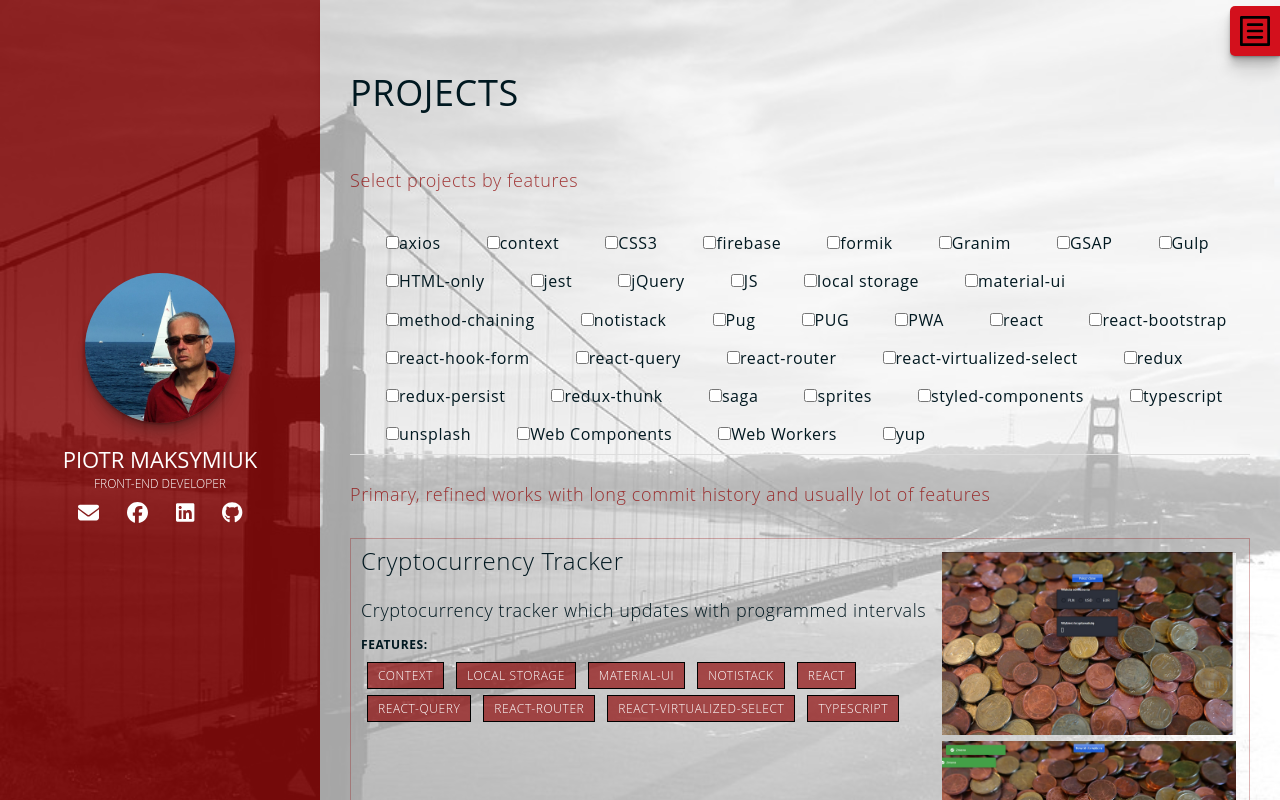
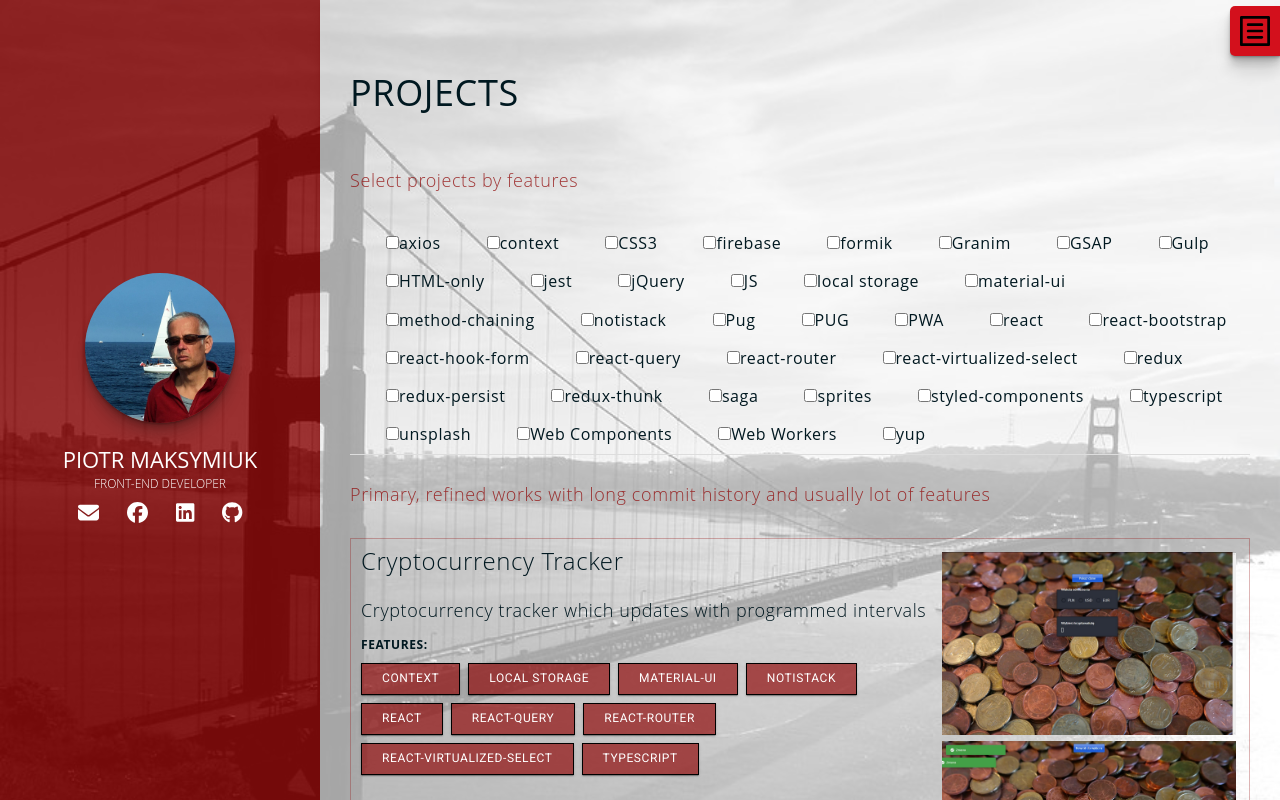
Before and after one commit to Kiszuriwalilibori/PortfolioNext, a Next.js app: page /projects in a window 1280 px wide. Built offline with nearby package versions, Linux system fonts and the light colour scheme.

Commit message:
MUI installed, Chips and Buttons appplied

```diff
--- a/package.json
+++ b/package.json
@@ -9,10 +9,13 @@
         "lint": "next lint"
     },
     "dependencies": {
+        "@emotion/react": "^11.11.0",
+        "@emotion/styled": "^11.11.0",
         "@fortawesome/fontawesome-svg-core": "^6.3.0",
         "@fortawesome/free-brands-svg-icons": "^6.3.0",
         "@fortawesome/free-solid-svg-icons": "^6.3.0",
         "@fortawesome/react-fontawesome": "^0.2.0",
+        "@mui/material": "^5.13.3",
         "@next/font": "13.1.1",
         "@types/node": "18.11.18",
         "@types/react": "18.0.26",
--- a/pages/_app.tsx
+++ b/pages/_app.tsx
@@ -1,5 +1,6 @@
 import "../styles/style.css";
-
+import { ThemeProvider } from "@mui/material/styles";
+import theme from "../src/themes/theme";
 import { ViewportProvider } from "../contexts/ViewPortProvider";
 import { MenuVisibilityContextProvider } from "../contexts/MenuVisibilityProvider";
 import type { AppProps } from "next/app";
@@ -8,7 +9,11 @@ import AppWithLayouts from "./app-with-layouts";
 export default function App({ Component, pageProps }: AppProps) {
     return (
         <ViewportProvider>
-            <MenuVisibilityContextProvider>{AppWithLayouts({ Component, pageProps })}</MenuVisibilityContextProvider>
+            <ThemeProvider theme={theme}>
+                <MenuVisibilityContextProvider>
+                    {AppWithLayouts({ Component, pageProps })}
+                </MenuVisibilityContextProvider>
+            </ThemeProvider>
         </ViewportProvider>
     );
 }
--- /dev/null
+++ b/src/components/projects/morebutton.tsx
@@ -0,0 +1,21 @@
+import Button from "@mui/material/Button";
+import Box from "@mui/material/Box";
+import Link from "next/link";
+import { MoreButtonContainer, MoreButtonStyled } from "../../../styles/styled";
+
+interface Props {
+    title: string;
+}
+
+export default function MoreButton(props: Props) {
+    const { title } = props;
+    return (
+        <MoreButtonContainer>
+            <MoreButtonStyled variant="contained" color="primary">
+                <Link href={`/projects/${title}`}>
+                    <Box component="span">Details</Box>
+                </Link>
+            </MoreButtonStyled>
+        </MoreButtonContainer>
+    );
+}
--- a/src/components/projects/project.tsx
+++ b/src/components/projects/project.tsx
@@ -4,6 +4,9 @@ import Link from "next/link";
 
 import { useId } from "react";
 import { Project } from "../../../types";
+import { Button, Chip } from "@mui/material";
+import { ChipsContainer } from "../../../styles/styled";
+import MoreButton from "./morebutton";
 
 interface Props {
     projectData: Project;
@@ -20,20 +23,17 @@ const Project = (props: Props) => {
 
     return (
         <article className="project">
-            <Link href={`/projects/${title}`} className="project__more">
-                Details
-            </Link>
+            <MoreButton title={title} />
             <div>
                 <h5 className="project__title">{title}</h5>
                 <h6 className="project__subtitle">{description}</h6>
                 <h6 className="project__features-header">Features: </h6>
-                <ul className="project__features-list features-list">
+
+                <ChipsContainer>
                     {sortedFeatures.map(feature => (
-                        <li className="features-list__item" key={`${ID}--${feature}`}>
-                            {feature}
-                        </li>
+                        <Chip label={feature} key={`${ID}--${feature}`} component="li" />
                     ))}
-                </ul>
+                </ChipsContainer>
             </div>
             {slides && !isEmpty(slides) && (
                 <div className="project__slides">
--- /dev/null
+++ b/src/themes/constans.ts
@@ -0,0 +1,4 @@
+export const COLOR_RED_SUBDUED_DARKER = "rgba(145, 13, 13, 0.8)";
+export const COLOR_RED_SUBDUED = "rgba(145, 13, 13, 0.7)";
+export const COLOR_RED_SUBDUED_LIGHTER = "rgba(145, 13, 13, 0.3)";
+export const COLOR_RED_VIVID = "#d3101c";
--- /dev/null
+++ b/src/themes/theme.ts
@@ -0,0 +1,36 @@
+import { createTheme } from "@mui/material";
+
+import { COLOR_RED_SUBDUED_DARKER, COLOR_RED_SUBDUED_LIGHTER, COLOR_RED_SUBDUED, COLOR_RED_VIVID } from "./constans";
+
+let theme = createTheme({
+    palette: {
+        primary: {
+            main: COLOR_RED_SUBDUED,
+            dark: COLOR_RED_VIVID,
+            light: COLOR_RED_SUBDUED_LIGHTER,
+        },
+    },
+});
+
+theme = createTheme(theme, {
+    components: {
+        MuiChip: {
+            styleOverrides: {
+                root: {
+                    backgroundColor: theme.palette.primary.main,
+                    display: "inline-flex",
+                    color: theme.palette.common.white,
+                    padding: theme.spacing(0.5, 1),
+                    border: `1px solid ${theme.palette.common.black}`,
+                    fontSize: "12px",
+                    textTransform: "uppercase",
+                    borderRadius: "0",
+                    boxShadow: theme.shadows[1],
+                },
+            },
+        },
+    },
+});
+export default theme;
+
+// todo są akurat trzy wersje czerwonego rózniące sie nasyceniem i trzy wersje border, zrobi z tego constans
--- a/styles/pages/_projects.scss
+++ b/styles/pages/_projects.scss
@@ -46,28 +46,28 @@
                 flex-direction: row;
                 justify-content: space-between;
                 position: relative;
-                min-height: 250px;
+                min-height: 270px;
                 @include mobile {
                     flex-direction: column;
                     padding-bottom: 90px;
                 }
-                &__more {
-                    background-color: $red-color--subdued;
-                    width: 120px;
-                    height: 60px;
-                    position: absolute;
-                    bottom: 0;
-                    left: 0;
-                    cursor: pointer;
-                    display: flex;
-                    align-items: center;
-                    justify-content: center;
-                    color: $text-color--light;
-                    transition: background-color 0.3s;
-                    &:hover {
-                        background-color: $red-color--vivid;
-                    }
-                }
+                // &__more {
+                //     width: 120px;
+                //     height: 60px;
+                //     position: absolute;
+                //     bottom: 0;
+                //     left: 0;
+                //     cursor: pointer;
+                //     display: flex;
+                //     align-items: center;
+                //     justify-content: center;
+                //     color: $text-color--light;
+                //     transition: background-color 0.3s;
+                //     border-radius: 0;
+                //     border: 1px solid black;
+                //     box-shadow: 0px 2px 1px -1px rgba(0, 0, 0, 0.2), 0px 1px 1px 0px rgba(0, 0, 0, 0.14),
+                //         0px 1px 3px 0px rgba(0, 0, 0, 0.12);
+                // }
                 &__slides {
                     display: flex;
                     flex-direction: column;
@@ -99,18 +99,18 @@
                     @extend .subtitle-6;
                     padding-bottom: 0.5em;
                 }
-                &__features-list {
-                    list-style-type: none;
-                    & .features-list__item {
-                        @extend .subtitle-6;
-                        background-color: $red-color--lighter--subdued;
-                        margin: 3px 6px;
-                        display: inline-block;
-                        color: #fff;
-                        padding: 4px 10px;
-                        border: $black-border;
-                    }
-                }
+                // &__features-list {
+                //     list-style-type: none;
+                //     & .features-list__item {
+                //         @extend .subtitle-6;
+                //         background-color: $red-color--lighter--subdued;
+                //         margin: 3px 6px;
+                //         display: inline-block;
+                //         color: #fff;
+                //         padding: 4px 10px;
+                //         border: $black-border;
+                //     }
+                // }
             }
 
             @include above-mobile {
--- a/styles/style.css
+++ b/styles/style.css
@@ -593,7 +593,7 @@ a {
   line-height: 1.5;
   margin-bottom: 0.66em;
 }
-.page__content .subtitle-6, .contact__content .subtitle-6, .page__content .project-feature, .contact__content .project-feature, .projects__content .subtitle-6, .projects__content .project-feature, .projects__content .container .project__features-list .features-list__item, .projects__content .container .project__features-header, .jobs__content .subtitle-6, .jobs__content .project-feature, .skills__content .subtitle-6, .skills__content .project-feature, .aboutme__content .subtitle-6, .aboutme__content .project-feature {
+.page__content .subtitle-6, .contact__content .subtitle-6, .page__content .project-feature, .contact__content .project-feature, .projects__content .subtitle-6, .projects__content .project-feature, .projects__content .container .project__features-header, .jobs__content .subtitle-6, .jobs__content .project-feature, .skills__content .subtitle-6, .skills__content .project-feature, .aboutme__content .subtitle-6, .aboutme__content .project-feature {
   font-size: 12px;
   text-transform: uppercase;
 }
@@ -1171,30 +1171,13 @@ label:hover .rs-checkbox-wrapper .rs-checkbox-inner::before {
   flex-direction: row;
   justify-content: space-between;
   position: relative;
-  min-height: 250px;
+  min-height: 270px;
 }
 @media (max-width: 767px) {
   .projects__content .container .project {
     flex-direction: column;
     padding-bottom: 90px;
   }
-}
-.projects__content .container .project__more {
-  background-color: rgba(145, 13, 13, 0.8);
-  width: 120px;
-  height: 60px;
-  position: absolute;
-  bottom: 0;
-  left: 0;
-  cursor: pointer;
-  display: flex;
-  align-items: center;
-  justify-content: center;
-  color: #ffffff;
-  transition: background-color 0.3s;
-}
-.projects__content .container .project__more:hover {
-  background-color: #d3101c;
 }
 .projects__content .container .project__slides {
   display: flex;
@@ -1227,17 +1210,6 @@ label:hover .rs-checkbox-wrapper .rs-checkbox-inner::before {
 }
 .projects__content .container .project__features-header {
   padding-bottom: 0.5em;
-}
-.projects__content .container .project__features-list {
-  list-style-type: none;
-}
-.projects__content .container .project__features-list .features-list__item {
-  background-color: rgba(145, 13, 13, 0.7);
-  margin: 3px 6px;
-  display: inline-block;
-  color: #fff;
-  padding: 4px 10px;
-  border: 1px solid black;
 }
 @media (min-width: 768px) {
   .projects__content .container {
--- /dev/null
+++ b/styles/styled.ts
@@ -0,0 +1,24 @@
+import { Box, Button, styled } from "@mui/material";
+
+export const ChipsContainer = styled(Box)(({ theme }) => ({
+    marginLeft: theme.spacing(-0.5),
+    "> *": { margin: theme.spacing(0.5) },
+}));
+
+export const MoreButtonStyled = styled(Button)(({ theme }) => ({
+    width: "120px",
+    height: "60px",
+    cursor: "pointer",
+    display: "flex",
+    alignItems: "center",
+    justifyContent: "center",
+    color: theme.palette.common.white,
+    borderRadius: "0",
+    boxShadow: theme.shadows[2],
+    border: `1px solid ${theme.palette.common.black}`,
+}));
+export const MoreButtonContainer = styled(Box)(({ theme }) => ({
+    position: "absolute",
+    bottom: "0",
+    left: "0",
+}));
```
Also changed, not shown: src/components/projects/single-project.tsx (+8 -5 lines), 1 other file (tests, documents, lock files or other folders).
